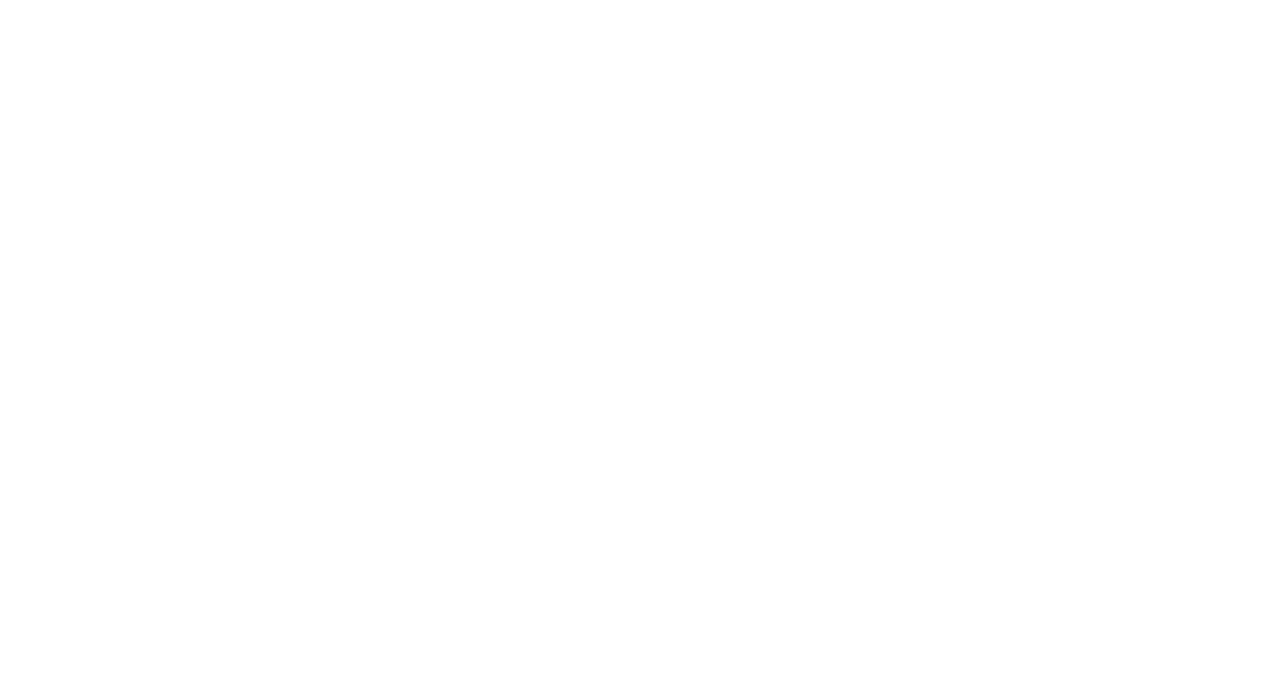
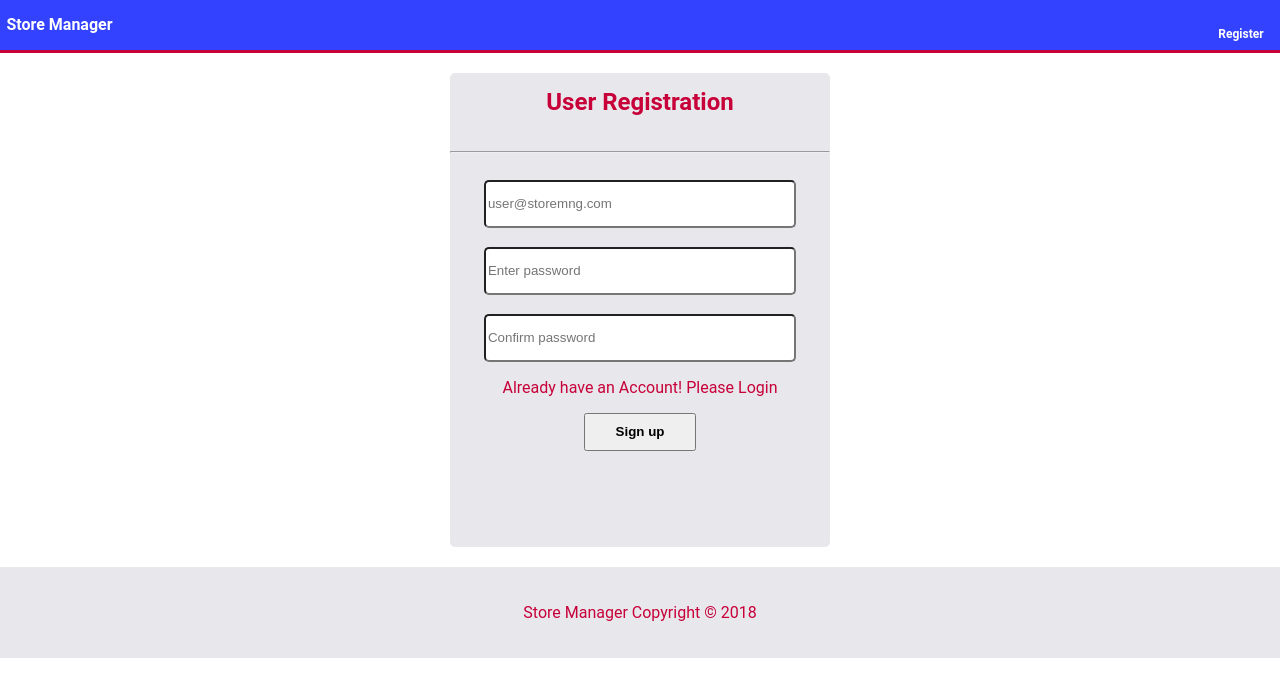
Before and after one commit to kelvinwm/store-manager, a plain HTML site: page UI/register.html in a window 1280 px wide. Drawn offline with Linux system fonts and the light colour scheme.

Commit message:
add a form inputs of valid email address, password and confirm password inputs

```diff
--- a/UI/register.html
+++ b/UI/register.html
@@ -0,0 +1,52 @@
+<!DOCTYPE html>
+<html>
+  <head>
+    <title>Store manager</title>
+    <link rel="stylesheet" href="css/style.css">
+    <script src="js/index.js"></script>
+  </head>
+  <body>
+    <header>
+      <div class="container">
+        <div id="trademark">
+          <h1>Store Manager</h1>
+        </div>
+        <nav>
+          <ul>
+            <li class="current"><a href="#">Register</a></li>
+          </ul>
+        </nav>
+      </div>
+    </header>
+
+  <div class="container">
+    <div id="login-background">
+      <div class="regform">
+        <h2>User Registration</h2>
+        <hr>
+        <br>
+        <form id="registerfrom">
+          <div id="entery"> <input type="email" name="email" placeholder="user@storemng.com">
+          </div>
+          <div  id="entery">
+           <input type="password" name="password" placeholder="Enter password">
+          </div>
+          <div  id="entery">
+           <input type="password" name="password" placeholder="Confirm password">
+          </div>
+          <div>
+            <p><a href="index.html">Already have an Account! Please Login</a></p>
+          </div>
+          <div  id="entery">
+            <button type="button" id="button_reg" onclick="homepage()">Sign up</button>
+          </div>
+        </form>
+      </div>
+      </div>
+    </div>
+
+  <footer>
+      <p>Store Manager Copyright &copy; 2018</p>
+    </footer>
+  </body>
+</html>
```
Also changed, not shown: UI/home.html (+1 -1 lines), UI/index.html (+1 -1 lines).
